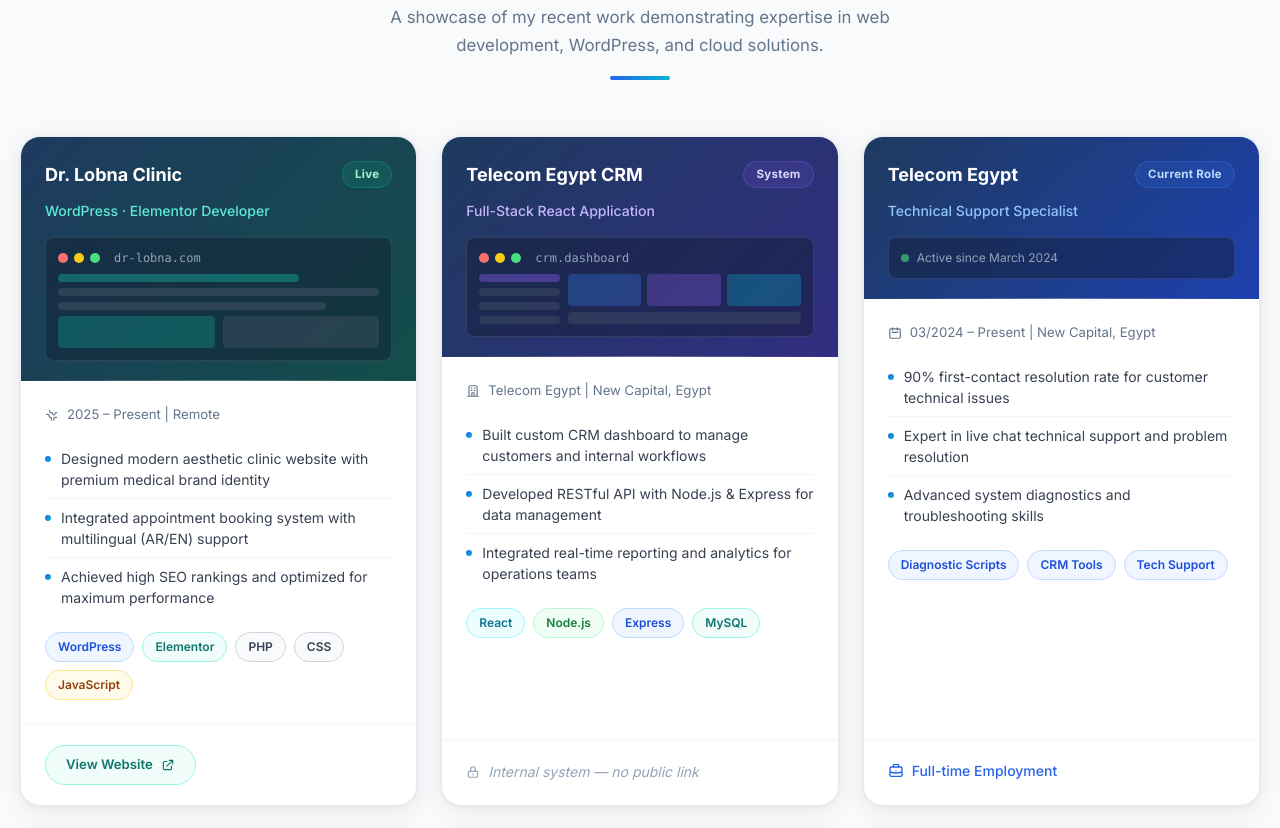
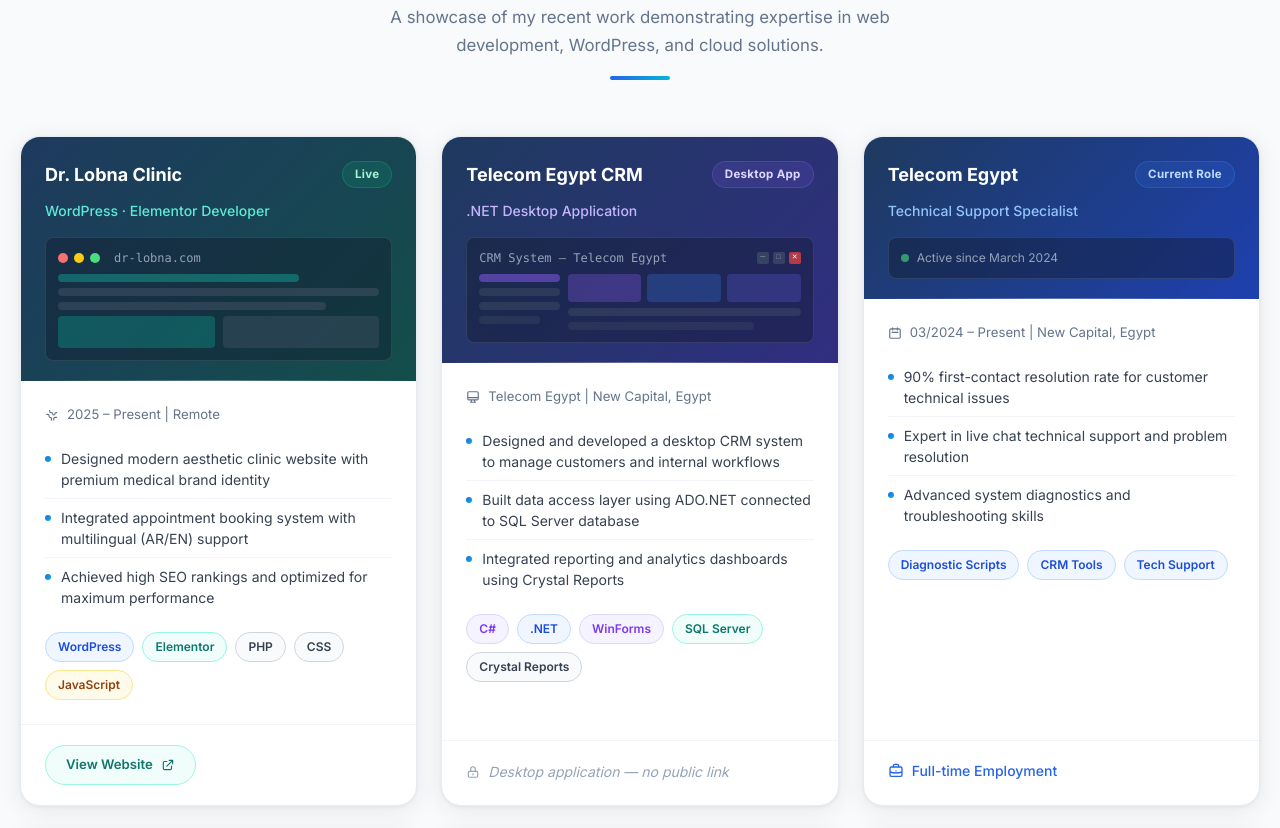
Before and after one commit to mo-yassin94/My-Portfolio, a website built with Vite: page index.html in a window 1280 px wide. Shown: the part 1933-2761 px from the top of the page. Built offline with nearby package versions, Linux system fonts and the light colour scheme; files whose address does not match are found by name.

Commit message:
Update portfolio content

```diff
--- a/index.html
+++ b/index.html
@@ -31,7 +31,7 @@
       <div class="container mx-auto px-5">
         <div class="flex items-center justify-between h-16">
           <!-- Logo -->
-          <a href="#" class="nav-logo text-2xl font-extrabold tracking-tight">MY</a>
+          <a href="#" class="nav-logo text-xl font-extrabold tracking-tight">Mostafa Yassin</a>
 
           <!-- Desktop Links -->
           <div class="desktop-nav hidden md:flex items-center space-x-8">
@@ -332,72 +332,76 @@
             </div>
           </div>
 
-          <!-- ── Telecom Egypt CRM System (NEW) ── -->
+          <!-- ── Telecom Egypt CRM System ── -->
           <div class="project-card" data-aos="fade-up" data-aos-delay="50">
             <div class="project-header" style="background: linear-gradient(135deg, #1e3a5f 0%, #312e81 100%);">
               <div class="flex items-center justify-between mb-3">
                 <h3 class="text-lg font-bold text-white">Telecom Egypt CRM</h3>
                 <span class="project-tag text-violet-200" style="background:rgba(139,92,246,.15); border-color:rgba(139,92,246,.3);">
-                  System
+                  Desktop App
                 </span>
               </div>
-              <p class="text-violet-300 text-sm font-medium">Full-Stack React Application</p>
-              <!-- Dashboard mockup strip -->
+              <p class="text-violet-300 text-sm font-medium">.NET Desktop Application</p>
+              <!-- Windows desktop app mockup -->
               <div class="mt-4 bg-slate-900/40 rounded-lg p-3 border border-white/10">
-                <div class="flex items-center gap-1.5 mb-2">
-                  <span class="w-2.5 h-2.5 rounded-full bg-red-400"></span>
-                  <span class="w-2.5 h-2.5 rounded-full bg-yellow-400"></span>
-                  <span class="w-2.5 h-2.5 rounded-full bg-green-400"></span>
-                  <span class="ml-2 text-xs text-slate-400 font-mono">crm.dashboard</span>
+                <div class="flex items-center justify-between mb-2">
+                  <span class="text-xs text-slate-400 font-mono">CRM System — Telecom Egypt</span>
+                  <div class="flex gap-1">
+                    <span class="w-3 h-3 rounded-sm bg-slate-600/60 flex items-center justify-center text-slate-400" style="font-size:7px">─</span>
+                    <span class="w-3 h-3 rounded-sm bg-slate-600/60 flex items-center justify-center text-slate-400" style="font-size:7px">□</span>
+                    <span class="w-3 h-3 rounded-sm bg-red-500/70 flex items-center justify-center text-white" style="font-size:7px">✕</span>
+                  </div>
                 </div>
                 <div class="flex gap-2">
                   <div class="w-1/4 space-y-1.5">
-                    <div class="h-2 bg-violet-500/40 rounded w-full"></div>
+                    <div class="h-2 bg-violet-500/50 rounded w-full"></div>
                     <div class="h-2 bg-slate-600/40 rounded w-full"></div>
                     <div class="h-2 bg-slate-600/40 rounded w-full"></div>
-                    <div class="h-2 bg-slate-600/40 rounded w-full"></div>
+                    <div class="h-2 bg-slate-600/30 rounded w-3/4"></div>
                   </div>
                   <div class="flex-1 space-y-1.5">
                     <div class="flex gap-1.5">
-                      <div class="h-8 bg-blue-500/30 rounded flex-1"></div>
-                      <div class="h-8 bg-violet-500/30 rounded flex-1"></div>
-                      <div class="h-8 bg-cyan-500/30 rounded flex-1"></div>
+                      <div class="h-7 bg-violet-500/30 rounded flex-1"></div>
+                      <div class="h-7 bg-blue-500/25 rounded flex-1"></div>
+                      <div class="h-7 bg-indigo-500/25 rounded flex-1"></div>
                     </div>
-                    <div class="h-3 bg-slate-600/40 rounded w-full"></div>
+                    <div class="h-2 bg-slate-600/40 rounded w-full"></div>
+                    <div class="h-2 bg-slate-600/30 rounded w-4/5"></div>
                   </div>
                 </div>
               </div>
             </div>
             <div class="project-body">
               <div class="project-meta">
-                <svg class="w-3.5 h-3.5" fill="none" stroke="currentColor" viewBox="0 0 24 24"><path stroke-linecap="round" stroke-linejoin="round" stroke-width="2" d="M19 21V5a2 2 0 00-2-2H7a2 2 0 00-2 2v16m14 0h2m-2 0h-5m-9 0H3m2 0h5M9 7h1m-1 4h1m4-4h1m-1 4h1m-5 10v-5a1 1 0 011-1h2a1 1 0 011 1v5m-4 0h4"/></svg>
+                <svg class="w-3.5 h-3.5" fill="none" stroke="currentColor" viewBox="0 0 24 24"><path stroke-linecap="round" stroke-linejoin="round" stroke-width="2" d="M9.75 17L9 20l-1 1h8l-1-1-.75-3M3 13h18M5 17h14a2 2 0 002-2V5a2 2 0 00-2-2H5a2 2 0 00-2 2v10a2 2 0 002 2z"/></svg>
                 Telecom Egypt | New Capital, Egypt
               </div>
               <div class="space-y-0 mb-4">
                 <div class="project-achievement">
                   <span class="achievement-dot"></span>
-                  Built custom CRM dashboard to manage customers and internal workflows
+                  Designed and developed a desktop CRM system to manage customers and internal workflows
                 </div>
                 <div class="project-achievement">
                   <span class="achievement-dot"></span>
-                  Developed RESTful API with Node.js &amp; Express for data management
+                  Built data access layer using ADO.NET connected to SQL Server database
                 </div>
                 <div class="project-achievement">
                   <span class="achievement-dot"></span>
-                  Integrated real-time reporting and analytics for operations teams
+                  Integrated reporting and analytics dashboards using Crystal Reports
                 </div>
               </div>
               <div class="flex flex-wrap gap-2">
-                <span class="tech-pill tech-pill-cyan">React</span>
-                <span class="tech-pill tech-pill-green">Node.js</span>
-                <span class="tech-pill tech-pill-blue">Express</span>
-                <span class="tech-pill tech-pill-teal">MySQL</span>
+                <span class="tech-pill tech-pill-purple">C#</span>
+                <span class="tech-pill tech-pill-blue">.NET</span>
+                <span class="tech-pill tech-pill-purple">WinForms</span>
+                <span class="tech-pill tech-pill-teal">SQL Server</span>
+                <span class="tech-pill tech-pill-gray">Crystal Reports</span>
               </div>
             </div>
             <div class="project-footer">
               <span class="inline-flex items-center gap-2 text-sm text-slate-400 italic">
                 <svg class="w-3.5 h-3.5" fill="none" stroke="currentColor" viewBox="0 0 24 24"><path stroke-linecap="round" stroke-linejoin="round" stroke-width="2" d="M12 15v2m-6 4h12a2 2 0 002-2v-6a2 2 0 00-2-2H6a2 2 0 00-2 2v6a2 2 0 002 2zm10-10V7a4 4 0 00-8 0v4h8z"/></svg>
-                Internal system — no public link
+                Desktop application — no public link
               </span>
             </div>
           </div>
@@ -921,10 +925,10 @@
                     <p class="font-semibold text-slate-800">English</p>
                     <p class="text-slate-400 text-xs">A2 (Pre-Intermediate)</p>
                   </div>
-                  <span class="text-xs font-bold text-blue-600 bg-blue-50 px-2 py-0.5 rounded-full">55%</span>
+                  <span class="text-xs font-bold text-blue-600 bg-blue-50 px-2 py-0.5 rounded-full">75%</span>
                 </div>
                 <div class="lang-bar-track">
-                  <div class="lang-bar-fill" data-width=".55" id="lang-english"></div>
+                  <div class="lang-bar-fill" data-width=".75" id="lang-english"></div>
                 </div>
               </div>
             </div>
```
Also changed, not shown: public/mostafa.jpg.
